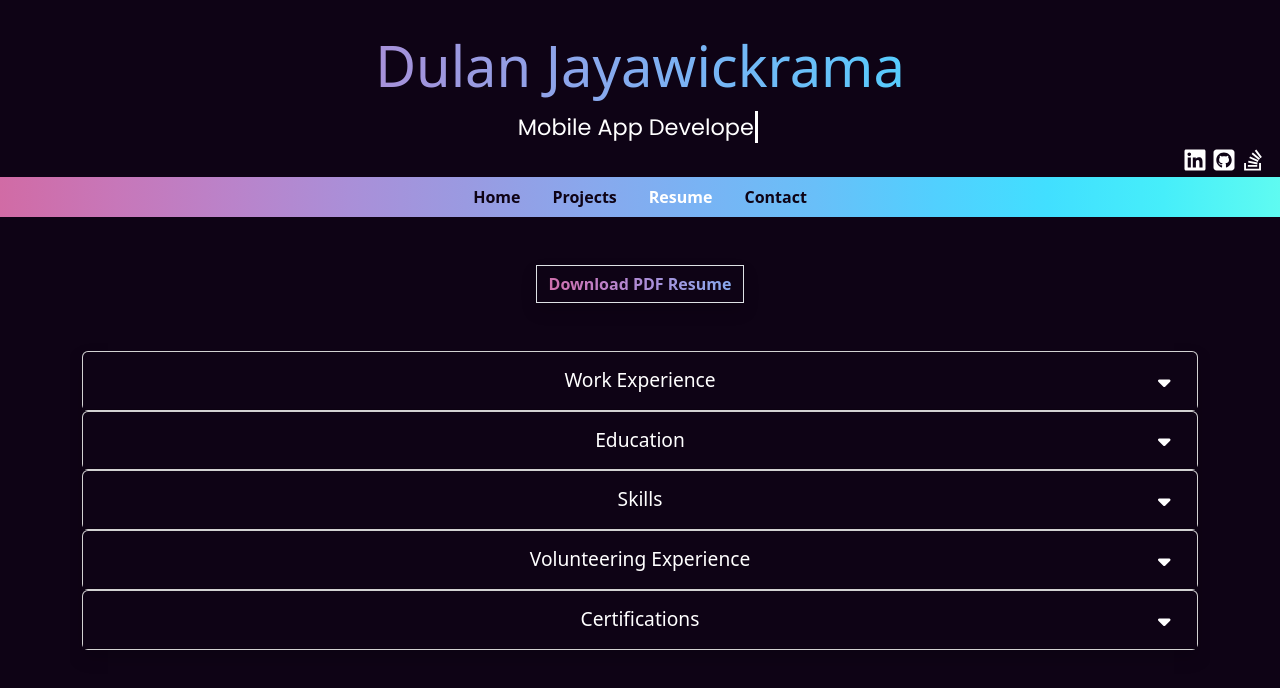
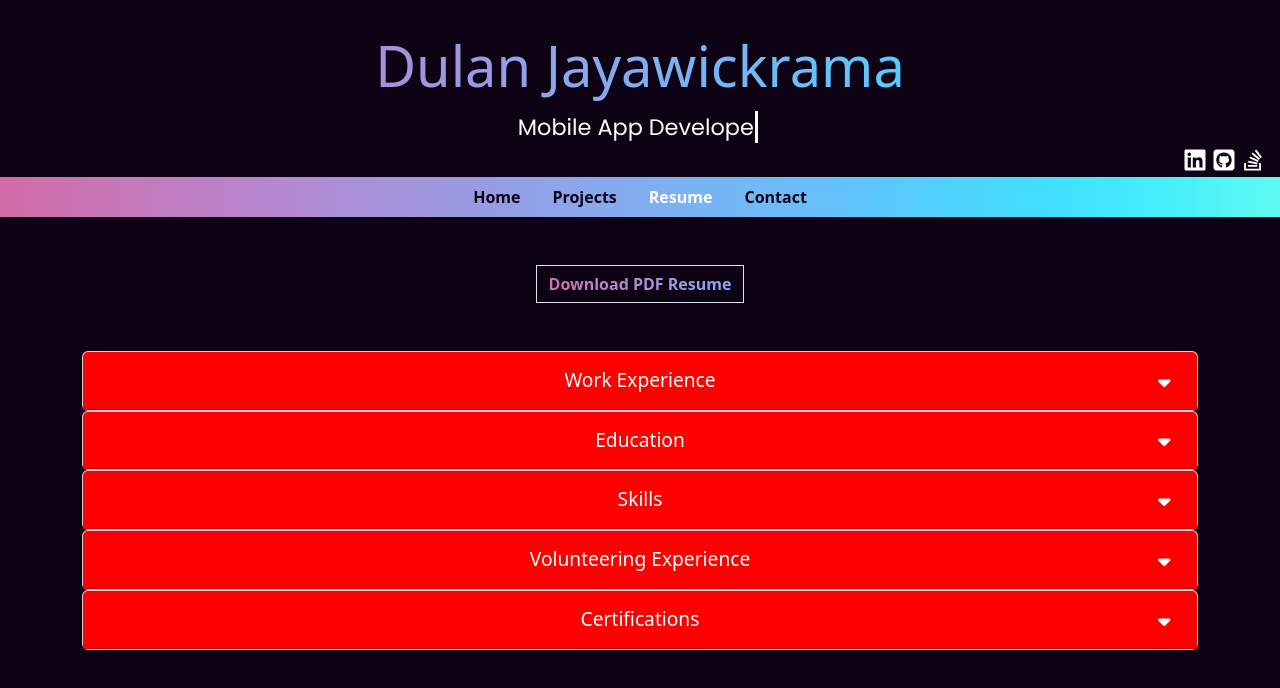
Before and after one commit to realDulanJay/my-portfolio, an Angular app: page /resume in a window 1280 px wide. Shown: the top 688 px of the page. Built offline with nearby package versions, Linux system fonts and the light colour scheme.

Commit message:
Update resume

```diff
--- a/src/app/resume/resume.component.css
+++ b/src/app/resume/resume.component.css
@@ -77,6 +77,10 @@ accordion-group::ng-deep .card-header:hover {
   background-color: #302e31;
 }
 
+accordion-group::ng-deep .card-header:not(.collapsed) {
+  background-color: red;
+}
+
 .white-text {
   color: white;
 }
```
